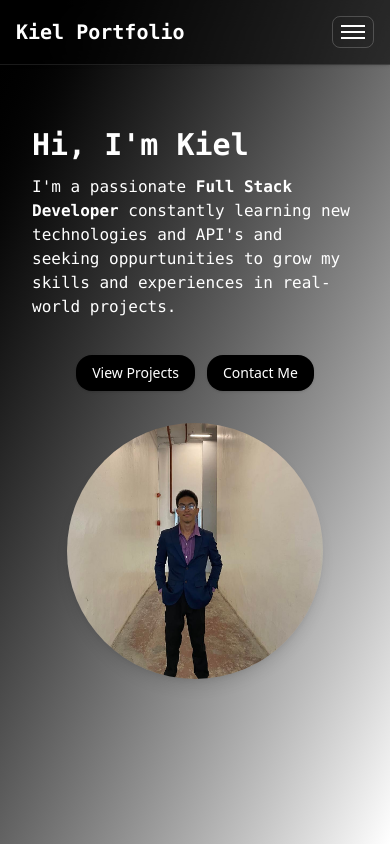
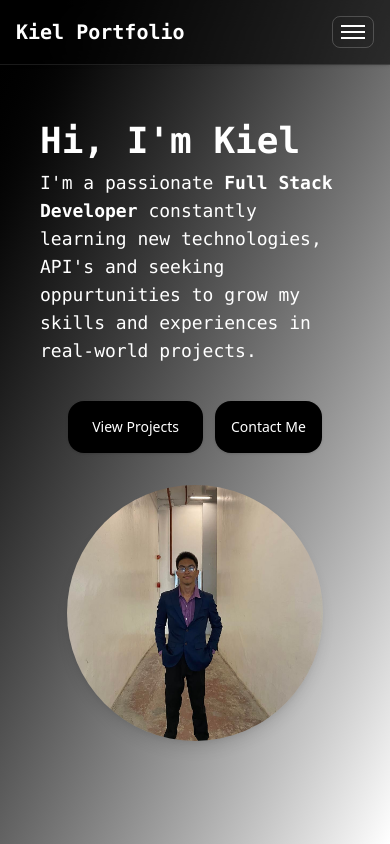
Before and after one commit to alfrcezekiel/portfolio, a React (Vite) app: page / in a window 390 px wide. Shown: the top 844 px of the page. Built offline with nearby package versions, Linux system fonts and the light colour scheme.

Commit message:
optimized the component in about, footer, hero, navmenu and scroll link sections. optimized  the responsiveness in diff breakpoints

```diff
--- a/index.html
+++ b/index.html
@@ -4,7 +4,7 @@
     <meta charset="UTF-8" />
     <link rel="icon" type="image" href="/image.jpg" />
     <meta name="viewport" content="width=device-width, initial-scale=1.0" />
-    <title>Vite + React + TS</title>
+    <title>Kiel Porfolio</title>
   </head>
   <body>
     <div id="root"></div>
--- a/src/components/about_section.tsx
+++ b/src/components/about_section.tsx
@@ -40,7 +40,7 @@ const AboutSection = ({ variant = "dark", className }: AboutSectionProps) => {
             <section id="about" className={`${bg} ${text} w-full py-16 md:py-24 ${className}`}>
                 <div className="container mx-auto px-4 sm:px-6 lg:px-20 grid grid-cols-1 lg:grid-cols-2 gap-10 lg:gap-16 items-center">
                     <div className={`rounded-2xl p-6 sm:p-8 ${panel} shadow-xl`}>
-                        <div className="space-y-4 sm:space-y-6">
+                        <div className="space-y-4 sm:space-y-6 md:space-y-6">
                             <h2 className="text-3xl sm:text-4xl md:text-5xl font-bold tracking-tight font-mono">About Me</h2>
                             <p className={`${subtext} text-sm sm:text-base leading-relaxed max-w-prose`}>
                                 I'm Kiel, a passionate <span className="font-semibold">Full Stack Developer</span> with a strong background in software development and a deep understanding of the latest technologies. With a keen eye for detail and a commitment to delivering high-quality results, I am dedicated to creating innovative and user-friendly solutions that meet the needs of my clients and users.
@@ -63,7 +63,7 @@ const AboutSection = ({ variant = "dark", className }: AboutSectionProps) => {
                             />
                         </div>
                         <div className={`rounded-2xl p-6 sm:p-8 ${panel}`}>
-                            <h3 className="text-xl sm:text-2xl font-semibold font-mono mb-4">Tech Stack</h3>
+                            <h3 className="text-xl sm:text-2xl font-bold font-mono mb-4">Tech Stack</h3>
                             <div className="flex flex-wrap gap-3">
                                 {techStack.map((tech) => (
                                     <TechBadge
--- a/src/components/footer.tsx
+++ b/src/components/footer.tsx
@@ -18,30 +18,30 @@ const Footer = ({ variant = "dark" }: FooterProps) => {
             <div className="mx-auto max-w-7xl px-6 py-12">
                 <div className="grid gap-10 sm:grid-cols-2 lg:grid-cols-4">
                     <div className="space-y-3">
-                        <h3 className="text-2xl font-bold font-mono">Kiel Portfolio</h3>
-                        <p className={`${subtext} text-sm leading-relaxed`}>
+                        <h3 className="text-2xl font-bold font-mono lg:px-3">Kiel Portfolio</h3>
+                        <p className={`${subtext} text-base leading-relaxed sm:text-sm md:text-sm lg:text-sm lg:px-3 xl:text-sm`}>
                             Building clean, performant web experiences. Explore my work and get in touch.
                         </p>
                     </div>
                     <div>
                         <h4 className={`mb-4 text-sm uppercase tracking-wider ${subtext}`}>Quick Links</h4>
                         <ul className="space-y-2 text-sm">
-                            <li>
+                            <li className="px-2 font-mono">
                                 <ScrollLink to="/" targetId="home" className={`${link} transition-colors`}>
                                     Home
                                 </ScrollLink>
                             </li>
-                            <li>
+                            <li className="px-2 font-mono">
                                 <ScrollLink to="/" targetId="about" className={`${link} transition-colors`}>
                                     About
                                 </ScrollLink>
                             </li>
-                            <li>
+                            <li className="px-2 font-mono">
                                 <ScrollLink to="/" targetId="projects" className={`${link} transition-colors`}>
                                     Projects
                                 </ScrollLink>
                             </li>
-                            <li>
+                            <li className="px-2 font-mono">
                                 <ScrollLink to="/" targetId="contact" className={`${link} transition-colors`}>
                                     Contact
                                 </ScrollLink>
--- a/src/components/main_hero_section.tsx
+++ b/src/components/main_hero_section.tsx
@@ -4,29 +4,29 @@ import AboutMe from "@/assets/image.jpg";
 const MainHeroSection = () => {
     return (
         <>
-            <section className="w-full min-h-[80dvh] flex items-center py-14 md:py-24 sm:py-20 lg:py-32 max-sm:px-4">
+            <section className="w-full min-h-[80dvh] flex items-center py-14 md:py-24 sm:py-20 lg:py-32 max-sm:px-4 sm:min-h-[80vh] md:min-h-[80vh]">
                 <div className="container mx-auto px-4 sm:px-6 lg:px-20 grid grid-cols-1 lg:grid-cols-2 gap-8 lg:gap-16 items-center">
                     <div className="flex flex-col gap-6 p-0 sm:p-3 md:p-4">
-                        <div className="space-y-3 sm:space-y-4 md:space-y-6">
-                            <h1 className="text-2xl sm:text-4xl md:text-4xl font-bold text-white font-mono max-md:text-3xl">
+                        <div className="space-y-3 sm:space-y-4 md:space-y-6 lg:space-y-4 xl:space-y-4 max-md:space-y-2">
+                            <h1 className="text-2xl sm:text-4xl md:text-4xl font-bold text-white font-mono max-md:text-4xl max-md:px-2">
                                 Hi, I'm <span className="text-white font-mono">Kiel</span>
                             </h1>
-                            <p className="text-base sm:text-sm md:text-2xl lg:text-2xl xl:text-lg text-white font-mono max-md:text-base">
-                                I'm  a passionate <span className="font-semibold text-white font-mono">Full Stack Developer</span> constantly learning new technologies and API's and seeking oppurtunities to grow my skills and experiences in real-world projects.
+                            <p className="text-base sm:text-lg md:text-2xl lg:text-2xl xl:text-lg text-white font-mono max-md:text-lg max-md:px-2">
+                                I'm  a passionate <span className="font-semibold text-white font-mono">Full Stack Developer</span> constantly learning new technologies, API's and seeking oppurtunities to grow my skills and experiences in real-world projects.
                             </p>
                         </div>
-                        <div className="flex sm:flex-wrap md:flex-wrap sm:justify-center lg:justify-start flex-wrap gap-3 sm:gap-4 md:gap-4 mt-3 sm:mt-4 md:mt-6 max-sm:justify-center">
+                        <div className="flex sm:flex-wrap md:flex-wrap sm:justify-center lg:justify-start flex-wrap gap-3 sm:gap-4 md:gap-4 mt-3 sm:mt-4 md:mt-2 max-sm:justify-center">
                             <ScrollLink
                                 to="/"
                                 targetId="projects"
-                                className="px-4 py-2 sm:px-5 sm:py-2.5 md:px-6 md:py-3 rounded-2xl bg-black text-white font-medium shadow hover:bg-white hover:text-black transition-colors duration-300 text-sm sm:text-base cursor-pointer"
+                                className="px-4 py-2 sm:px-5 sm:py-2.5 md:px-6 md:py-3 rounded-2xl bg-black text-white font-medium shadow hover:bg-white hover:text-black transition-colors duration-300 text-sm sm:text-base cursor-pointer max-sm:py-4 max-sm:px-6"
                             >
                                 View Projects
                             </ScrollLink>
                             <ScrollLink
                                 to="/"
                                 targetId="contact"
-                                className="px-4 py-2 sm:px-5 sm:py-2.5 md:px-6 md:py-3 rounded-2xl bg-black text-white font-medium shadow hover:bg-white hover:text-black transition-colors duration-300 text-sm sm:text-base cursor-pointer"
+                                className="px-4 py-2 sm:px-5 sm:py-2.5 md:px-6 md:py-3 rounded-2xl bg-black text-white font-medium shadow hover:bg-white hover:text-black transition-colors duration-300 text-sm sm:text-base cursor-pointer max-sm:py-4 max-sm-6"
                             >
                                 Contact Me
                             </ScrollLink>
--- a/src/components/navigation_menu.tsx
+++ b/src/components/navigation_menu.tsx
@@ -2,7 +2,6 @@ import { useState } from "react";
 import ScrollLink from "@/components/scroll_link";
 import { Link } from "react-router-dom";
 import Resume from "@/assets/Resume (2).pdf"
-import { FileText } from "lucide-react";
 
 const NavigationMenu = () => {
     const [open, setOpen] = useState(false);
@@ -95,7 +94,7 @@ const NavigationMenu = () => {
                                 title="View Resume"
                                 onClick={() => setOpen(false)}
                             >
-                                <FileText className="w-5 h-5" aria-hidden="true" />
+                                Resume
                             </Link>
                         </li>
                     </ul>
--- a/src/components/scroll_link.tsx
+++ b/src/components/scroll_link.tsx
@@ -9,14 +9,14 @@ interface ScrollLinkProps {
     onClick?: () => void;
 }
 
-const ScrollLink = ({to, children, targetId, className, onClick} : ScrollLinkProps) => {
+const ScrollLink = ({ to, children, targetId, className, onClick }: ScrollLinkProps) => {
     const location = useLocation();
 
     useEffect(() => {
         if (location.hash === `#${targetId}`) {
             const element = document.getElementById(targetId);
             if (element) {
-                element.scrollIntoView({behavior: "smooth"})
+                element.scrollIntoView({ behavior: "smooth" })
             }
         }
     }, [location, targetId])
```
